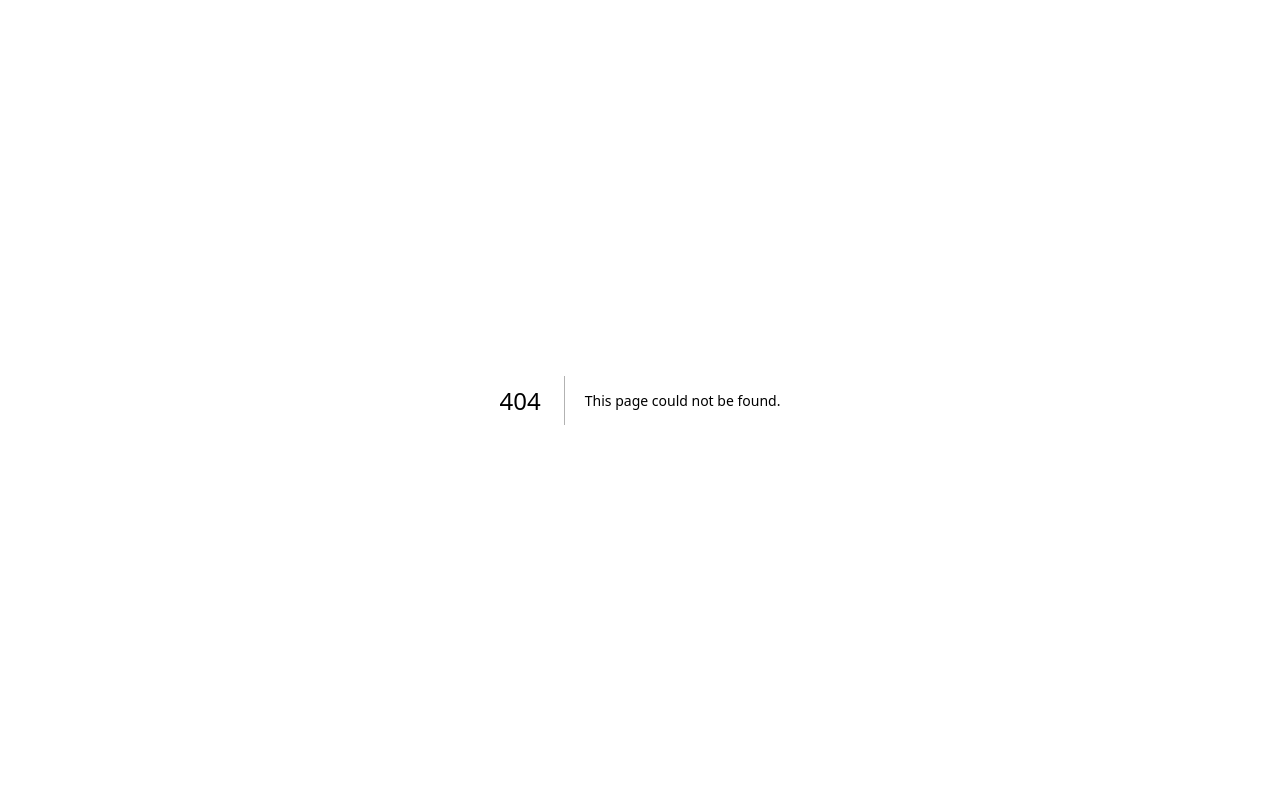
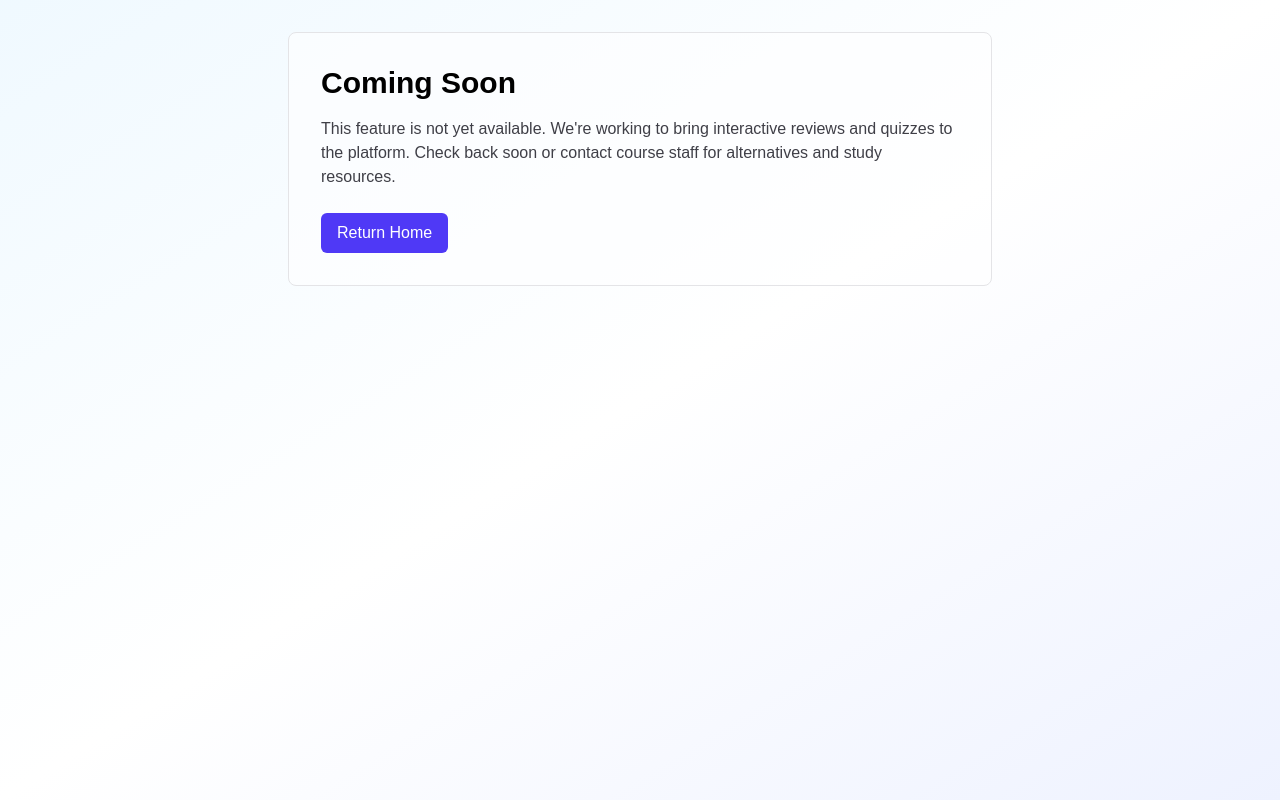
Before and after one commit to Capttech/tcatwebserver, a Next.js app: page /coming-soon in a window 1280 px wide. Before the commit this address had no page. Built offline with nearby package versions, Linux system fonts and the light colour scheme.

Commit message:
coming soon page

```diff
--- /dev/null
+++ b/app/coming-soon/page.tsx
@@ -0,0 +1,23 @@
+import Link from "next/link";
+
+export default function ComingSoon() {
+  return (
+    <div className="min-h-screen bg-gradient-to-br from-sky-50 via-white to-indigo-50 dark:from-[#021028] dark:via-[#02122b] dark:to-black text-black dark:text-zinc-50">
+      <div className="max-w-3xl mx-auto p-8">
+        <div className="p-8 rounded-lg bg-white/60 dark:bg-zinc-900/60 border border-zinc-200 dark:border-zinc-800">
+          <h1 className="text-3xl font-semibold">Coming Soon</h1>
+          <p className="mt-4 text-zinc-700 dark:text-zinc-300">
+            This feature is not yet available. We're working to bring interactive reviews and quizzes to the platform. Check back
+            soon or contact course staff for alternatives and study resources.
+          </p>
+
+          <div className="mt-6">
+            <Link href="/" className="inline-flex items-center rounded-md bg-indigo-600 px-4 py-2 text-white hover:bg-indigo-700 transition-colors">
+              Return Home
+            </Link>
+          </div>
+        </div>
+      </div>
+    </div>
+  );
+}
--- a/app/page.tsx
+++ b/app/page.tsx
@@ -44,7 +44,7 @@ export default function Home() {
       icon: <FontAwesomeIcon icon={faGamepad} size="lg" className="text-indigo-600" />,
       title: "Kahoot Review Game",
       description: "Join an interactive review session to reinforce key concepts. Supports live play and practice modes for individual or group study.",
-      href: "#/kahoot",
+      href: "/coming-soon",
       buttonLabel: "Launch Review",
     },
     {
@@ -68,7 +68,7 @@ export default function Home() {
       icon: <FontAwesomeIcon icon={faQuestion} size="lg" className="text-indigo-600" />,
       title: "Quizzes",
       description: "Auto-graded practice quizzes to assess your understanding. Track progress and revisit topics where you need improvement.",
-      href: "/quizzes",
+      href: "/coming-soon",
       buttonLabel: "Start Quiz",
     },
     {
```
